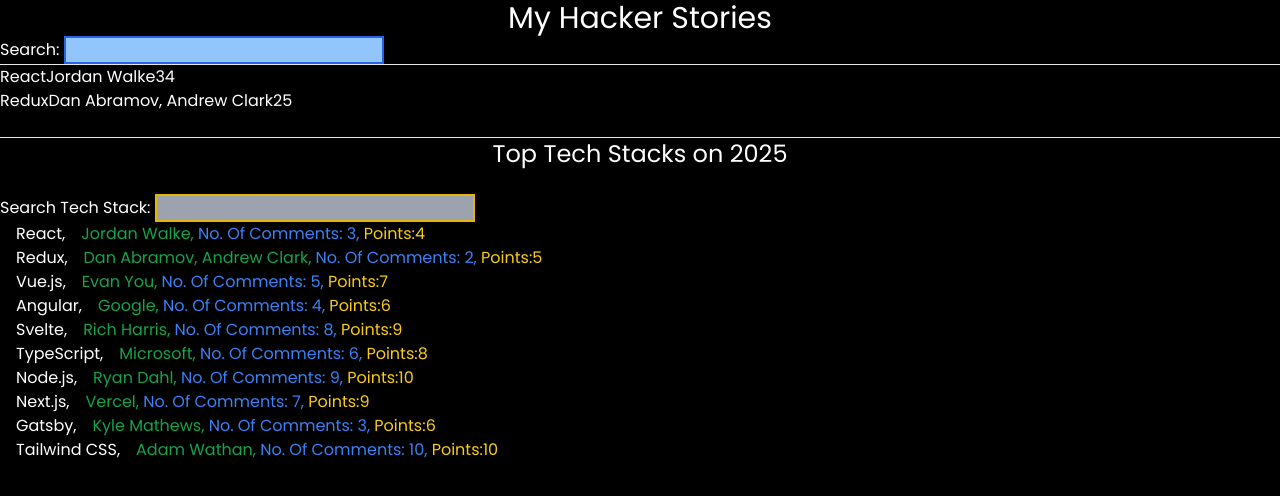
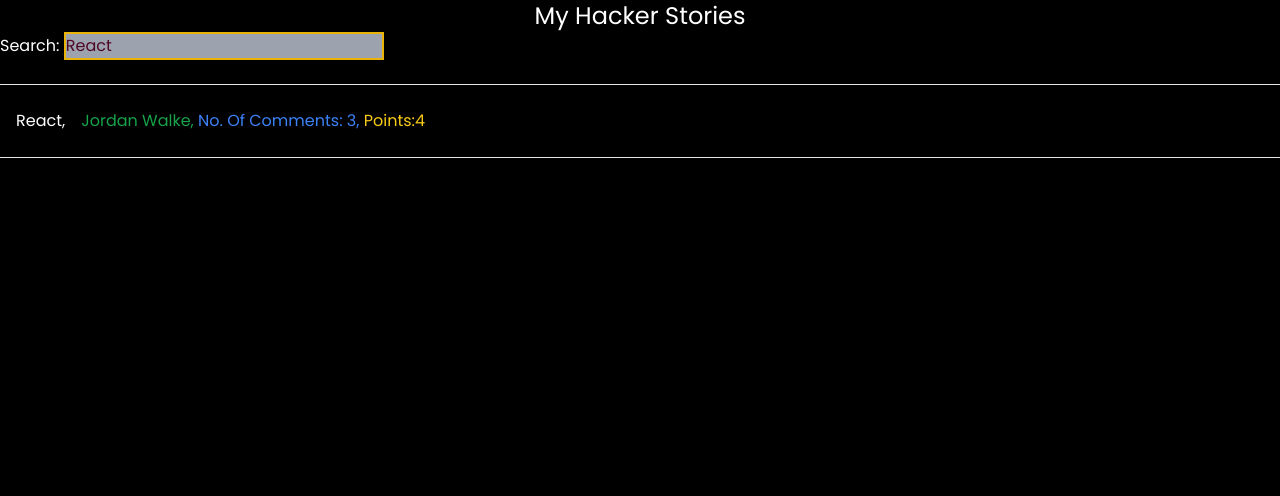
Before and after one commit to virtualabishek/roadToReact, a React (Vite) app in the folder main/: page / in a window 1280 px wide. Shown: the top 496 px of the page. Built offline with nearby package versions, Linux system fonts and the light colour scheme.

Commit message:
learning: completed jan - 17, (day6), morning First Session. AppMain component with additional stories and improve search functionality

```diff
--- a/main/src/App.jsx
+++ b/main/src/App.jsx
@@ -10,7 +10,7 @@
       {/* The following components are some extra for exploring. */}
       <br />
       <hr />
-      <LiftingState />
+      {/* <LiftingState /> */}
     </div>
   );
 };
--- a/main/src/components/AppMain.jsx
+++ b/main/src/components/AppMain.jsx
@@ -1,4 +1,5 @@
-import React, { useState } from "react";
+import { useState, useEffect } from "react";
+import * as React from "react";
 
 const AppMain = () => {
   const stories = [
@@ -18,60 +19,133 @@
       points: 5,
       objectID: 1,
     },
+    {
+      title: "Vue.js",
+      url: "https://vuejs.org/",
+      author: "Evan You",
+      num_comments: 5,
+      points: 7,
+      objectID: 2,
+    },
+    {
+      title: "Angular",
+      url: "https://angular.io/",
+      author: "Google",
+      num_comments: 4,
+      points: 6,
+      objectID: 3,
+    },
+    {
+      title: "Svelte",
+      url: "https://svelte.dev/",
+      author: "Rich Harris",
+      num_comments: 8,
+      points: 9,
+      objectID: 4,
+    },
+    {
+      title: "TypeScript",
+      url: "https://www.typescriptlang.org/",
+      author: "Microsoft",
+      num_comments: 6,
+      points: 8,
+      objectID: 5,
+    },
+    {
+      title: "Node.js",
+      url: "https://nodejs.org/",
+      author: "Ryan Dahl",
+      num_comments: 9,
+      points: 10,
+      objectID: 6,
+    },
+    {
+      title: "Next.js",
+      url: "https://nextjs.org/",
+      author: "Vercel",
+      num_comments: 7,
+      points: 9,
+      objectID: 7,
+    },
+    {
+      title: "Gatsby",
+      url: "https://www.gatsbyjs.com/",
+      author: "Kyle Mathews",
+      num_comments: 3,
+      points: 6,
+      objectID: 8,
+    },
+    {
+      title: "Tailwind CSS",
+      url: "https://tailwindcss.com/",
+      author: "Adam Wathan",
+      num_comments: 10,
+      points: 10,
+      objectID: 9,
+    },
   ];
 
-  const [searchTerm, setSearchTerm] = useState("");
+  const [searchTerm, setSearchTerm] = React.useState(
+    localStorage.getItem("search") || "React"
+  );
+
+  useEffect(() => {
+    localStorage.setItem("search", searchTerm);
+  }, [searchTerm]);
+
   const handleSearch = (event) => {
     setSearchTerm(event.target.value);
   };
+  searchTerm;
 
-  const searchedStories = stories.filter((story) => {
-    return story.title.includes(searchTerm);
-  });
+  const searchedStories = stories.filter((story) =>
+    story.title.toLowerCase().includes(searchTerm.toLowerCase())
+  );
 
   return (
     <div>
-      <h1 className="text-3xl text-center">My Hacker Stories</h1>
+      <h1 className="text-center text-2xl">My Hacker Stories</h1>
 
-      <Search onSearch={handleSearch} />
+      <Search search={searchTerm} onSearch={handleSearch} />
 
+      <br />
       <hr />
-
+      <br />
       <List list={searchedStories} />
     </div>
   );
 };
 
-const Search = (props) => {
-  return (
+const Search = ({ search, onSearch }) => (
   <div>
     <label htmlFor="search">Search: </label>
     <input
-        className="border-2 border-blue-600 bg-blue-300 text-pink-950"
-        id="search"
+      className="bg-gray-400 border-2 border-yellow-500 text-pink-950"
       type="text"
-        onChange={props.onSearch}
+      value={search}
+      onChange={onSearch}
     />
   </div>
 );
-};
 
-const List = (props) => (
-  <ul>
-    {props.list.map((item) => (
+const List = ({ list }) => (
+  <ul className="list-decimal">
+    {list.map((item) => (
       <Item key={item.objectID} item={item} />
     ))}
   </ul>
 );
-
-const Item = (props) => (
+const Item = ({ item }) => (
   <li>
-    <span>
-      <a href={props.item.url}>{props.item.title}</a>
+    <span className="cursor-pointer px-4">
+      <a href={item.url}>{item.title}</a>,
     </span>
-    <span>{props.item.author}</span>
-    <span>{props.item.num_comments}</span>
-    <span>{props.item.points}</span>
+    <span className="text-green-600">{item.author},</span>
+    <span className="text-blue-500">
+      {" "}
+      No. Of Comments: {item.num_comments},
+    </span>
+    <span className="text-yellow-400"> Points:{item.points}</span>
   </li>
 );
 
```
Lines whose indentation alone changed are shown as unchanged.
